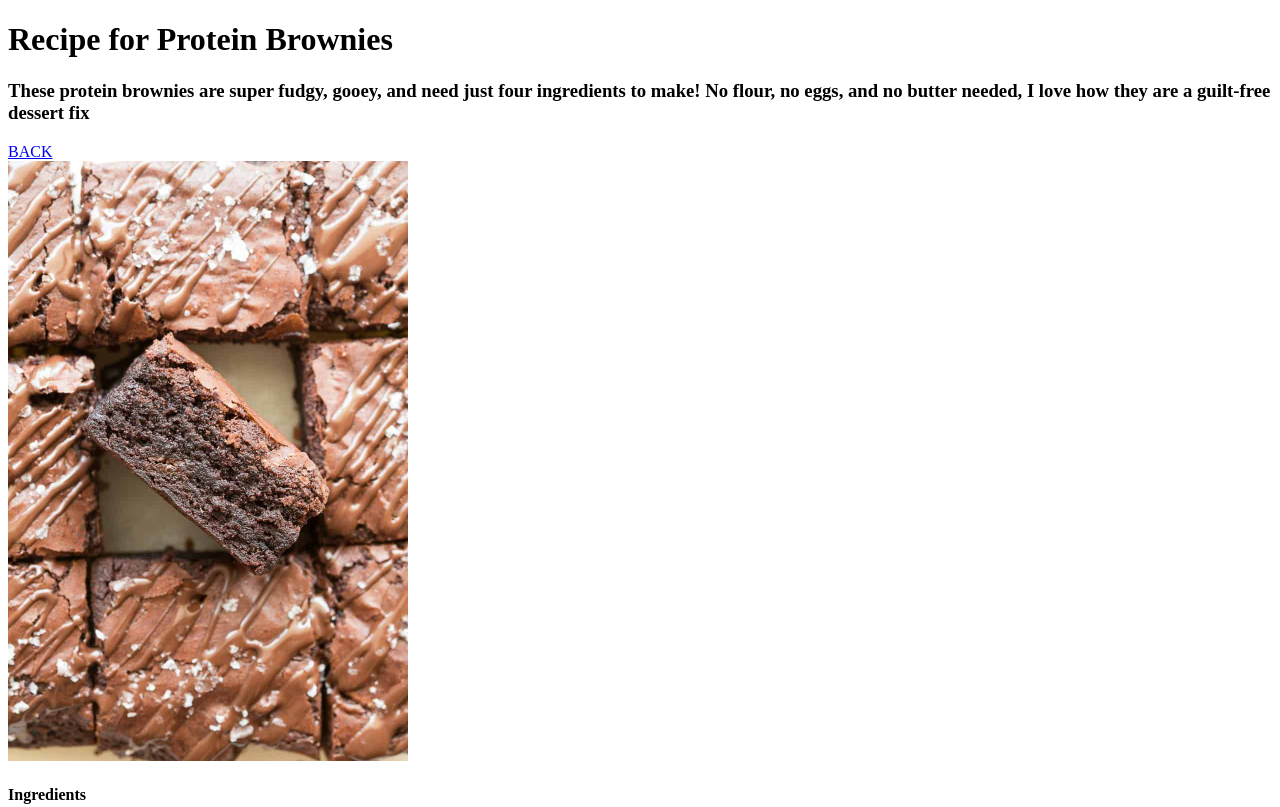
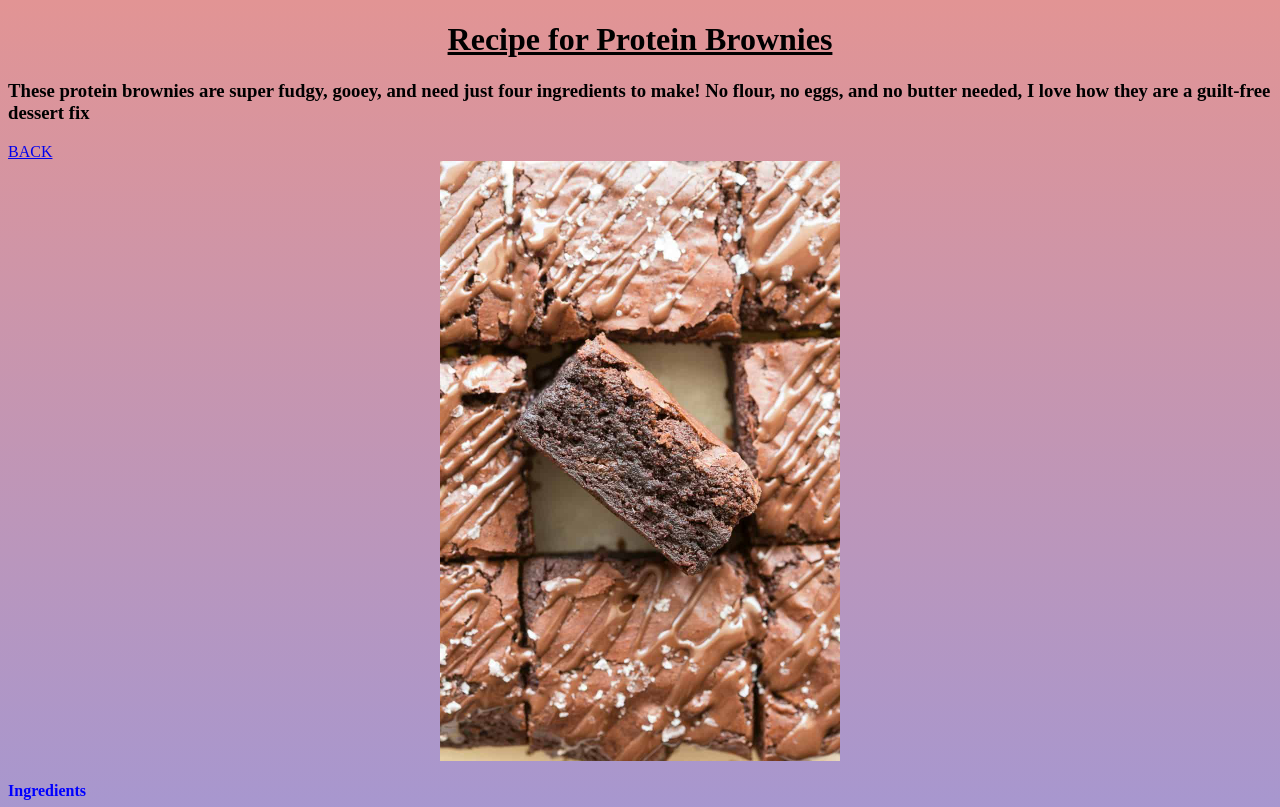
Before and after one commit to shivamvpatel/odin-recipes, a plain HTML site: page recipes/protein-brownies.html in a window 1280 px wide. Shown: the top 807 px of the page. Drawn offline with Linux system fonts and the light colour scheme.

Commit message:
add initial styling to odin-recipes post intro to css course

```diff
--- a/recipes/protein-brownies.html
+++ b/recipes/protein-brownies.html
@@ -4,6 +4,7 @@
     <meta charset="UTF-8">
     <meta name="viewport" content="width=device-width, initial-scale=1.0">
     <title>Protein Brownies</title>
+    <link rel="stylesheet" href="../style.css">
 </head>
 <body>
     <h1>Recipe for Protein Brownies</h1>
--- /dev/null
+++ b/style.css
@@ -0,0 +1,22 @@
+/* adding styling to recipe website */
+html {
+    background: linear-gradient(#e29494, #9198e5);
+}
+
+h1 {
+    text-align: center;
+    color: black;
+    text-decoration: underline;
+}
+
+h4 {
+    color: blue;
+}
+
+img {
+    height: 600px;
+    width: auto;
+    display: block;
+    margin-left: auto;
+    margin-right: auto;
+}
```
Also changed, not shown: index.html (+1 -0 lines), recipes/protein-pudding.html (+1 -0 lines), recipes/strawberrytart.html (+1 -0 lines).
